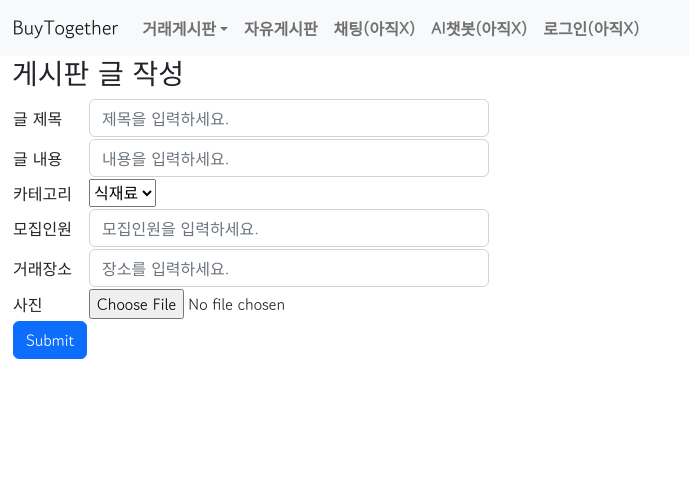
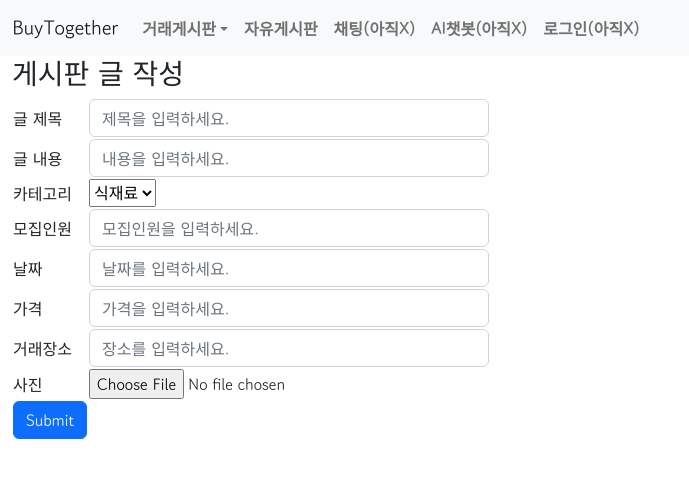
Before and after one commit to minsol1/buytogether, a Django app: page /create in a window 1280 px wide. Shown: the top 478 px of the page, without its empty margins (0-689 px from the left). Run offline with Django 4.2, Linux system fonts and the light colour scheme.

Commit message:
0606 11시

```diff
--- a/buyTogether/purbd/forms.py
+++ b/buyTogether/purbd/forms.py
@@ -13,6 +13,12 @@ class Purmodelform(forms.ModelForm):
 			'body' : forms.TextInput(
 				attrs={'class': 'form-control', 'style': 'width: 400px', 'placeholder': '내용을 입력하세요.'}
 			),
+			'date' : forms.TextInput(
+				attrs={'class': 'form-control', 'style': 'width: 400px', 'placeholder': '날짜를 입력하세요.'}
+			),
+			'price' : forms.TextInput(
+				attrs={'class': 'form-control', 'style': 'width: 400px', 'placeholder': '가격을 입력하세요.'}
+			),
 			'wpeople' : forms.TextInput(
 				attrs={'class': 'form-control', 'style': 'width: 400px', 'placeholder': '모집인원을 입력하세요.'}
 			),
--- a/buyTogether/templates/home.html
+++ b/buyTogether/templates/home.html
@@ -2,8 +2,8 @@
 {% block content %}
 
 홈화면
-<video width="100%" height="300px" autoplay loop muted controls>
-  <source src="/buy_together/buyTogether/video/바이투게더.mp4" type="video/mp4"> 대체 텍스트
-</video>
+<iframe width="560" height="315" src="https://www.youtube.com/embed/UyrG8jM4T6k" title="YouTube video player" frameborder="0" allow="accelerometer; autoplay; clipboard-write; encrypted-media; gyroscope; picture-in-picture" allowfullscreen></iframe>
+<!-- <video src="/buy_together/buyTogether/video/바이투게더.mp4" type="video/mp4" width="100%" height="300px" autoplay muted controls>
+</video> -->
 
 {% endblock %}
--- a/buyTogether/templates/purbd/create.html
+++ b/buyTogether/templates/purbd/create.html
@@ -25,6 +25,14 @@
                     <td>{{form.wpeople}}</td>
                 </tr>
                 <tr>
+                    <td>날짜</td>
+                    <td>{{form.date}}</td>
+                </tr>
+                <tr>
+                    <td>가격</td>
+                    <td>{{form.price}}</td>
+                </tr>
+                <tr>
                     <td>거래장소</td>
                     <td>{{form.location}}</td>
                 </tr>
```
